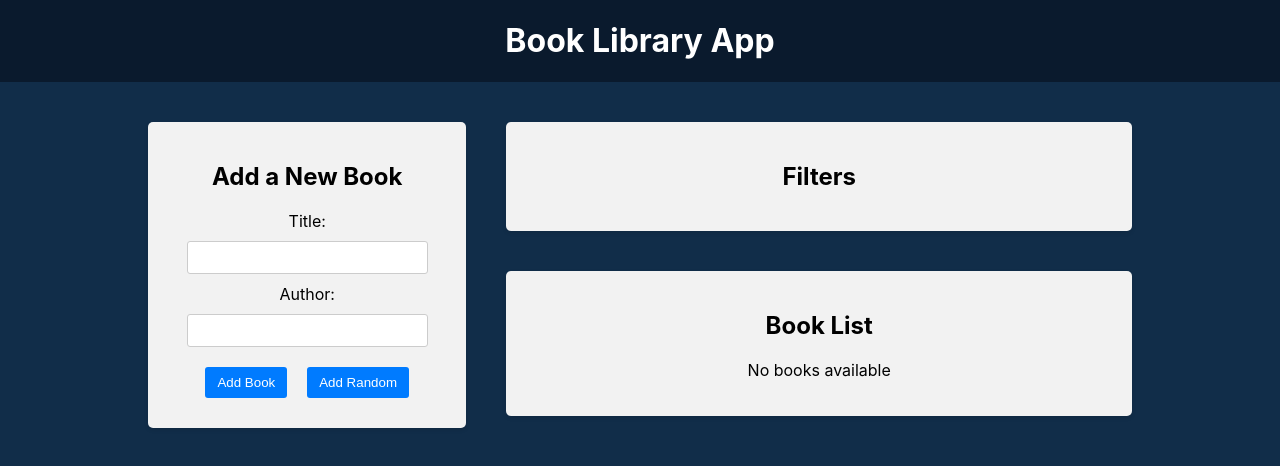
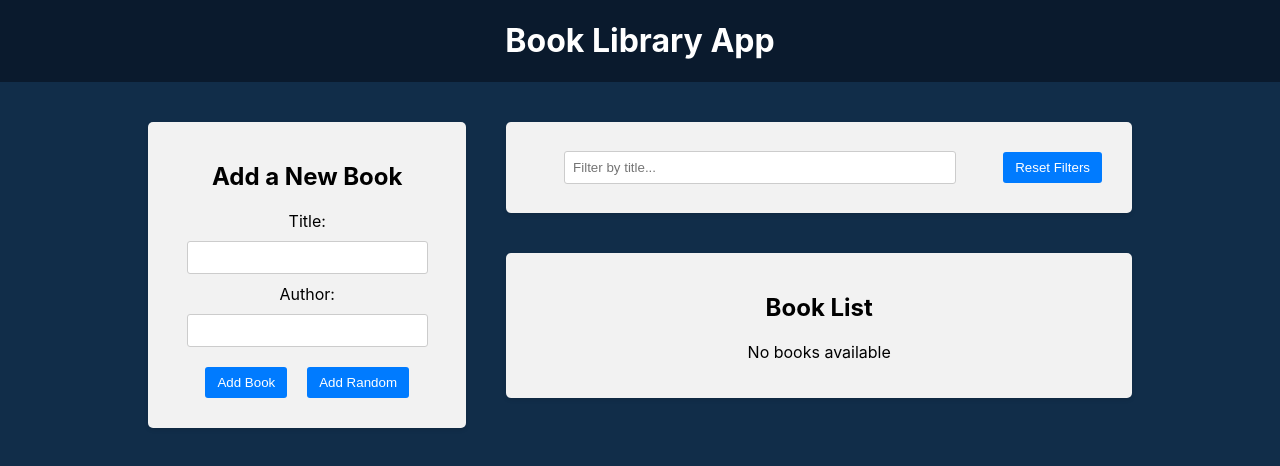
Before and after one commit to cudzoziemka123/book-library, a React (Create React App) app in the folder frontend/: page / in a window 1280 px wide. Shown: the top 466 px of the page. Built offline with nearby package versions, Linux system fonts and the light colour scheme.

Commit message:
added title filter (with createSlice) and reset filters

```diff
--- /dev/null
+++ b/frontend/src/app/slices/FilterSlice.js
@@ -0,0 +1,25 @@
+import { createSlice } from '@reduxjs/toolkit'
+
+const initialState = {
+  title: '',
+}
+
+const filterSlice = createSlice({
+  name: 'filter',
+  initialState,
+  reducers: {
+    setTitleFilter: (state, action) => {
+      //   state.title = action.payload (its posible because of Immer Library)
+      return { ...state, title: action.payload }
+    },
+    resetFilters: (state) => {
+      return initialState
+    },
+  },
+})
+
+export const { setTitleFilter, resetFilters } = filterSlice.actions
+
+export const selectTitleFilter = (state) => state.filter.title
+
+export default filterSlice.reducer
--- a/frontend/src/app/store.js
+++ b/frontend/src/app/store.js
@@ -1,8 +1,10 @@
 import { configureStore } from '@reduxjs/toolkit'
 import booksReducer from './books/reducer'
+import filterReducer from './slices/FilterSlice'
 
 export default configureStore({
   reducer: {
     books: booksReducer,
+    filter: filterReducer,
   },
 })
--- a/frontend/src/components/BookList/BookList.jsx
+++ b/frontend/src/components/BookList/BookList.jsx
@@ -1,11 +1,13 @@
 import { useSelector, useDispatch } from 'react-redux'
 import { BsBookmarkStarFill, BsBookmarkStar } from 'react-icons/bs'
 import { deleteBook, toggleFavorite } from '../../app/books/actionCreators'
+import { selectTitleFilter } from '../../app/slices/FilterSlice'
 
 import './Booklist.css'
 
 const BookList = () => {
   const books = useSelector((state) => state.books)
+  const titleFilter = useSelector(selectTitleFilter)
   const dispatch = useDispatch()
 
   const handleDelete = (id) => {
@@ -16,6 +18,13 @@
     dispatch(toggleFavorite(id))
   }
 
+  const filteredBooks = books.filter((book) => {
+    const matchesTitle = book.title
+      .toLowerCase()
+      .includes(titleFilter.toLowerCase())
+    return matchesTitle
+  })
+
   return (
     <div className="app-block book-list">
       <h2>Book List</h2>
@@ -23,7 +32,7 @@
         <p>No books available</p>
       ) : (
         <ul>
-          {books.map((book, i) => {
+          {filteredBooks.map((book, i) => {
             return (
               <li key={book.id}>
                 <div className="book-info">
--- a/frontend/src/components/Filter/Filter.jsx
+++ b/frontend/src/components/Filter/Filter.jsx
@@ -1,9 +1,35 @@
+import { useDispatch, useSelector } from 'react-redux'
+import {
+  setTitleFilter,
+  selectTitleFilter,
+  resetFilters,
+} from '../../app/slices/FilterSlice'
 import './Filter.css'
 
 const Filter = () => {
+  const dispatch = useDispatch()
+  const titleFilter = useSelector(selectTitleFilter)
+  const handleTitleFilterChange = (e) => {
+    dispatch(setTitleFilter(e.target.value))
+  }
+  const handleResetFilters = () => {
+    dispatch(resetFilters())
+  }
   return (
     <div className="app-block filter">
-      <h2>Filters</h2>
+      <div className="filter-row">
+        <div className="filter-group">
+          <input
+            type="text"
+            value={titleFilter}
+            placeholder="Filter by title..."
+            onChange={handleTitleFilterChange}
+          />
+        </div>
+        <button type="button" onClick={handleResetFilters}>
+          Reset Filters
+        </button>
+      </div>
     </div>
   )
 }
```
